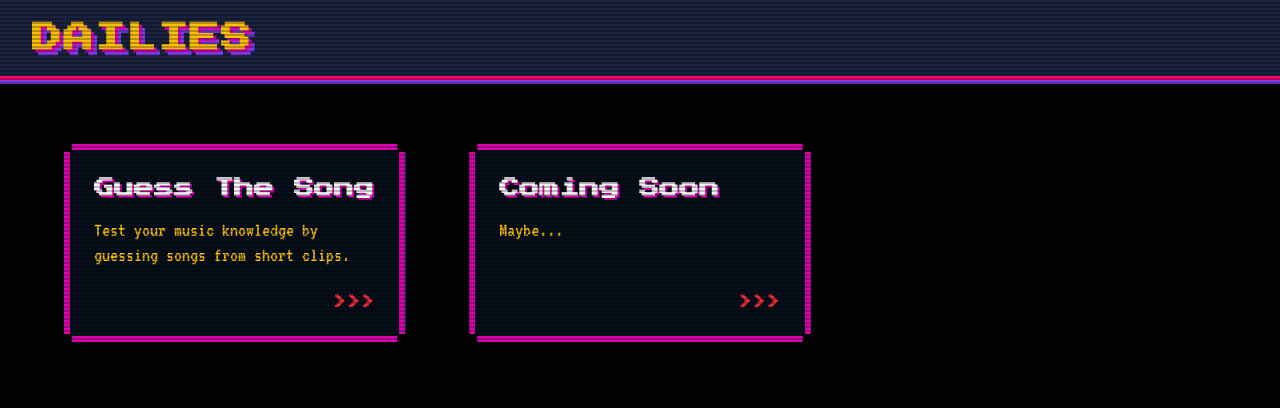
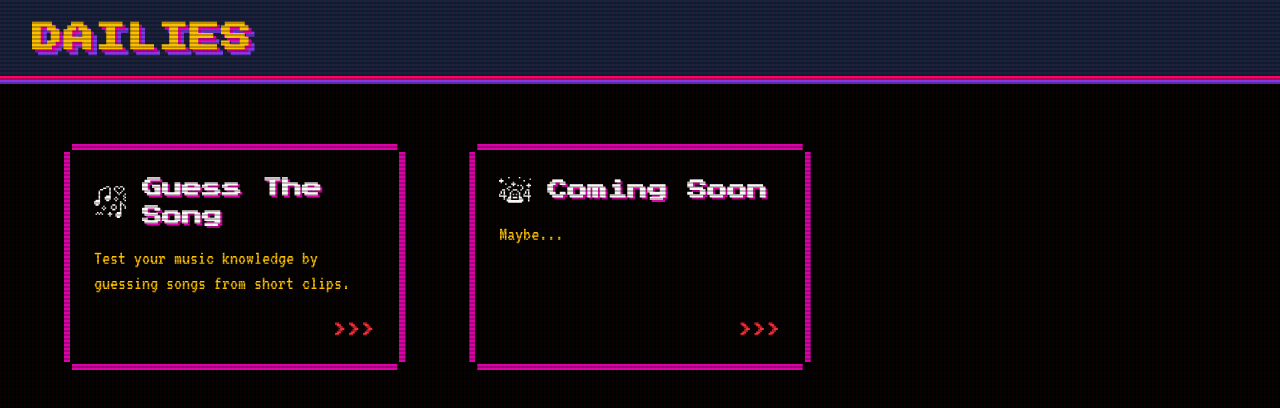
Before and after one commit to JustinnLew/Dailies, a React (Vite) app in the folder frontend/: page / in a window 1280 px wide. Shown: the top 408 px of the page. Built offline with nearby package versions, Linux system fonts and the light colour scheme.

Commit message:
Added svg icons for home page cards

```diff
--- a/frontend/src/components/HomeGrid.tsx
+++ b/frontend/src/components/HomeGrid.tsx
@@ -1,4 +1,6 @@
 import HomeGridCell from "./HomeGridCell";
+import GTSIcon from "../icons/GTSIcon";
+import NotFoundIcon from "../icons/NotFoundIcon";
 
 export default function HomeGrid() {
   const modes = [
@@ -6,8 +8,9 @@ export default function HomeGrid() {
       title: "Guess The Song",
       description:
         "Test your music knowledge by guessing songs from short clips.",
+      icon: <GTSIcon color="white" />,
     },
-    { title: "Coming Soon", description: "Maybe..." },
+    { title: "Coming Soon", description: "Maybe...", icon: <NotFoundIcon color="white" /> },
   ];
 
   return (
@@ -17,7 +20,7 @@ export default function HomeGrid() {
           key={index}
           title={mode.title}
           description={mode.description}
-          icon={<div className="text-white">tmp</div>}
+          icon={mode.icon}
         />
       ))}
     </div>
--- a/frontend/src/components/HomeGridCell.tsx
+++ b/frontend/src/components/HomeGridCell.tsx
@@ -7,11 +7,11 @@ export default function HomeGridCell({
 }: {
   title?: string;
   description?: string;
-  icon: JSX.Element;
+  icon?: JSX.Element;
 }) {
   return (
     <div
-      className="p-6 transition-all hover:scale-105 cursor-pointer flex flex-col bg-neon-card border-6 border-neon-pink border-solid"
+      className="p-6 transition-all hover:scale-105 cursor-pointer flex flex-col bg-neon-bg border-6 border-neon-pink border-solid"
       style={{
         boxShadow: "8px 8px 0 oklch(0.60 0.30 240)",
         clipPath:
@@ -19,7 +19,7 @@ export default function HomeGridCell({
       }}
     >
       <div className="flex items-center gap-4 mb-4">
-        {/* <div className="border-2 border-white">{icon}</div> */}
+        <div>{icon}</div>
         <h2 className="text-xl font-bold font-press-start text-white text-shadow-(--text-shadow-icon)">
           {title}
         </h2>
@@ -27,9 +27,7 @@ export default function HomeGridCell({
       <p className="font-vt323 text-neon-yellow text-xl leading-tight">
         {description}
       </p>
-      <div
-        className="mt-auto pt-6 text-right font-bold text-sm wave-container font-press-start text-red-500"
-      >
+      <div className="mt-auto pt-6 text-right font-bold text-sm wave-container font-press-start text-red-500">
         <span>&gt;</span>
         <span>&gt;</span>
         <span>&gt;</span>
--- /dev/null
+++ b/frontend/src/icons/GTSIcon.tsx
@@ -0,0 +1,90 @@
+export default function GTSIcon({
+  size = 32,
+  className = "",
+  color = "#000000",
+}: {
+  size?: number;
+  className?: string;
+  color?: string;
+}) {
+  return (
+    <svg
+      width={size}
+      height={size}
+      viewBox="0 0 32 32"
+      className={className}
+      fill=""
+      xmlns="http://www.w3.org/2000/svg"
+    >
+      <g clip-path="url(#clip0_1135_1882)">
+        <path d="M32 19.8101H30.48V22.8601H32V19.8101Z" fill={color} />
+        <path d="M32 13.72H30.48V15.24H32V13.72Z" fill={color} />
+        <path d="M32 10.67H30.48V12.19H32V10.67Z" fill={color} />
+        <path d="M32 7.62H30.48V9.14999H32V7.62Z" fill={color} />
+        <path d="M30.48 18.29H28.96V19.81H30.48V18.29Z" fill={color} />
+        <path d="M30.48 12.1899H28.96V13.7199H30.48V12.1899Z" fill={color} />
+        <path d="M30.48 9.15002H28.96V10.67H30.48V9.15002Z" fill={color} />
+        <path d="M30.48 1.53003H28.96V4.57003H30.48V1.53003Z" fill={color} />
+        <path
+          d="M27.43 16.76V15.24H25.91V25.91H22.86V27.43H21.34V30.48H22.86V32H25.91V30.48H27.43V18.29H28.96V16.76H27.43Z"
+          fill={color}
+        />
+        <path d="M28.96 4.56995H27.43V6.09995H28.96V4.56995Z" fill={color} />
+        <path d="M28.96 0H25.91V1.53H28.96V0Z" fill={color} />
+        <path d="M27.43 6.09998H25.91V7.61998H27.43V6.09998Z" fill={color} />
+        <path d="M25.91 7.62H24.38V9.14999H25.91V7.62Z" fill={color} />
+        <path d="M25.91 1.53003H24.38V3.05003H25.91V1.53003Z" fill={color} />
+        <path d="M24.38 12.1899H22.86V13.7199H24.38V12.1899Z" fill={color} />
+        <path d="M24.38 6.09998H22.86V7.61998H24.38V6.09998Z" fill={color} />
+        <path d="M24.38 0H21.34V1.53H24.38V0Z" fill={color} />
+        <path d="M22.86 19.8101H21.34V22.8601H22.86V19.8101Z" fill={color} />
+        <path d="M22.86 13.72H21.34V15.24H22.86V13.72Z" fill={color} />
+        <path d="M22.86 10.67H21.34V12.19H22.86V10.67Z" fill={color} />
+        <path d="M22.86 4.56995H21.34V6.09995H22.86V4.56995Z" fill={color} />
+        <path d="M21.34 22.86H18.29V24.38H21.34V22.86Z" fill={color} />
+        <path d="M21.34 18.29H18.29V19.81H21.34V18.29Z" fill={color} />
+        <path d="M21.34 12.1899H19.81V13.7199H21.34V12.1899Z" fill={color} />
+        <path d="M21.34 1.53003H19.81V4.57003H21.34V1.53003Z" fill={color} />
+        <path d="M18.29 19.8101H16.77V22.8601H18.29V19.8101Z" fill={color} />
+        <path
+          d="M16.77 30.48V28.96H18.29V27.43H16.77V25.91H15.24V27.43H13.72V28.96H15.24V30.48H16.77Z"
+          fill={color}
+        />
+        <path d="M15.24 0H12.19V1.53H15.24V0Z" fill={color} />
+        <path
+          d="M12.19 9.15003V10.67H10.67V13.72H12.19V15.24H15.24V13.72H16.77V1.53003H15.24V9.15003H12.19Z"
+          fill={color}
+        />
+        <path d="M12.19 21.34H10.67V22.86H12.19V21.34Z" fill={color} />
+        <path d="M10.67 22.86H9.15002V24.38H10.67V22.86Z" fill={color} />
+        <path d="M10.67 19.8101H9.15002V21.3401H10.67V19.8101Z" fill={color} />
+        <path d="M12.19 1.53003H9.15002V3.05003H12.19V1.53003Z" fill={color} />
+        <path d="M9.14999 27.4301H7.62V28.9601H9.14999V27.4301Z" fill={color} />
+        <path d="M9.14999 21.34H7.62V22.86H9.14999V21.34Z" fill={color} />
+        <path d="M7.61998 25.91H6.09998V27.43H7.61998V25.91Z" fill={color} />
+        <path
+          d="M9.14998 3.05005H6.09998V4.57005H9.14998V3.05005Z"
+          fill={color}
+        />
+        <path
+          d="M6.10002 27.4301H4.58002V28.9601H6.10002V27.4301Z"
+          fill={color}
+        />
+        <path
+          d="M1.53 19.8099H4.58V18.2899H6.1V4.56995H4.58V13.7199H1.53V15.2399H0V18.2899H1.53V19.8099Z"
+          fill={color}
+        />
+        <path d="M4.57999 25.91H3.04999V27.43H4.57999V25.91Z" fill={color} />
+        <path
+          d="M3.05003 27.4301H1.53003V28.9601H3.05003V27.4301Z"
+          fill={color}
+        />
+      </g>
+      <defs>
+        <clipPath id="clip0_1135_1882">
+          <rect width="32" height="32" fill="white" />
+        </clipPath>
+      </defs>
+    </svg>
+  );
+}
--- /dev/null
+++ b/frontend/src/icons/NotFoundIcon.tsx
@@ -0,0 +1,87 @@
+export default function NotFoundIcon({
+  size = 32,
+  className = "",
+  color = "#000000",
+}: {
+  size?: number;
+  className?: string;
+  color?: string;
+}) {
+  return (
+    <svg
+      width={size}
+      height={size}
+      viewBox="0 0 32 32"
+      className={className}
+      fill="none"
+      xmlns="http://www.w3.org/2000/svg"
+    >
+      <g clip-path="url(#clip0_1128_5490)">
+        <path d="M32 4.57501H30.48V6.09501H32V4.57501Z" fill={color} />
+        <path
+          d="M30.48 15.235H27.43V16.765H28.95V21.335H25.9V19.815H24.38V22.855H28.95V27.435H30.48V22.855H32V21.335H30.48V15.235Z"
+          fill={color}
+        />
+        <path
+          d="M30.4801 9.14496H28.9501V10.665H27.4301V12.195H28.9501V13.715H30.4801V12.195H32.0001V10.665H30.4801V9.14496Z"
+          fill={color}
+        />
+        <path d="M27.43 16.765H25.9V19.815H27.43V16.765Z" fill={color} />
+        <path d="M25.9 6.09497H24.38V7.62497H25.9V6.09497Z" fill={color} />
+        <path d="M24.38 12.195H22.86V15.235H24.38V12.195Z" fill={color} />
+        <path
+          d="M12.19 25.905V18.285H10.67V22.855H9.14V24.385H7.62V27.435H9.14V28.955H22.86V27.435H24.38V24.385H22.86V22.855H21.33V18.285H19.81V25.905H12.19Z"
+          fill={color}
+        />
+        <path d="M22.86 15.235H21.33V16.765H22.86V15.235Z" fill={color} />
+        <path d="M22.86 10.665H21.33V12.195H22.86V10.665Z" fill={color} />
+        <path
+          d="M21.3301 3.04498H19.8101V4.57498H21.3301V3.04498Z"
+          fill={color}
+        />
+        <path d="M19.81 16.765H18.29V18.285H19.81V16.765Z" fill={color} />
+        <path d="M19.81 10.665H18.29V12.195H19.81V10.665Z" fill={color} />
+        <path d="M18.29 19.815H16.76V21.335H18.29V19.815Z" fill={color} />
+        <path d="M18.29 22.855H13.71V24.385H18.29V22.855Z" fill={color} />
+        <path d="M18.29 15.235H13.71V16.765H18.29V15.235Z" fill={color} />
+        <path d="M15.24 19.815H13.71V21.335H15.24V19.815Z" fill={color} />
+        <path
+          d="M13.7099 7.625V9.145H12.1899V10.665H13.7099V12.195H15.2399V10.665H16.7599V9.145H15.2399V7.625H13.7099Z"
+          fill={color}
+        />
+        <path
+          d="M13.7099 16.765H12.1899V18.285H13.7099V16.765Z"
+          fill={color}
+        />
+        <path d="M12.19 12.195H9.14001V13.715H12.19V12.195Z" fill={color} />
+        <path d="M10.67 15.235H9.14001V16.765H10.67V15.235Z" fill={color} />
+        <path
+          d="M10.67 3.04498H9.14001V4.57498H10.67V3.04498Z"
+          fill={color}
+        />
+        <path d="M9.14 13.715H7.62V15.235H9.14V13.715Z" fill={color} />
+        <path
+          d="M3.05 15.235V16.765H4.57V21.335H1.52V19.815H0V22.855H4.57V25.905H6.1V22.855H7.62V21.335H6.1V15.235H3.05Z"
+          fill={color}
+        />
+        <path
+          d="M7.61998 9.14496H6.09998V10.665H7.61998V9.14496Z"
+          fill={color}
+        />
+        <path
+          d="M3.05002 16.765H1.52002V19.815H3.05002V16.765Z"
+          fill={color}
+        />
+        <path
+          d="M1.52 4.57501V6.09501H0V7.62501H1.52V9.14501H3.05V7.62501H4.57V6.09501H3.05V4.57501H1.52Z"
+          fill={color}
+        />
+      </g>
+      <defs>
+        <clipPath id="clip0_1128_5490">
+          <rect width="32" height="32" fill="white" />
+        </clipPath>
+      </defs>
+    </svg>
+  );
+}
```
Also changed, not shown: 1 other file (tests, documents, lock files or other folders).
